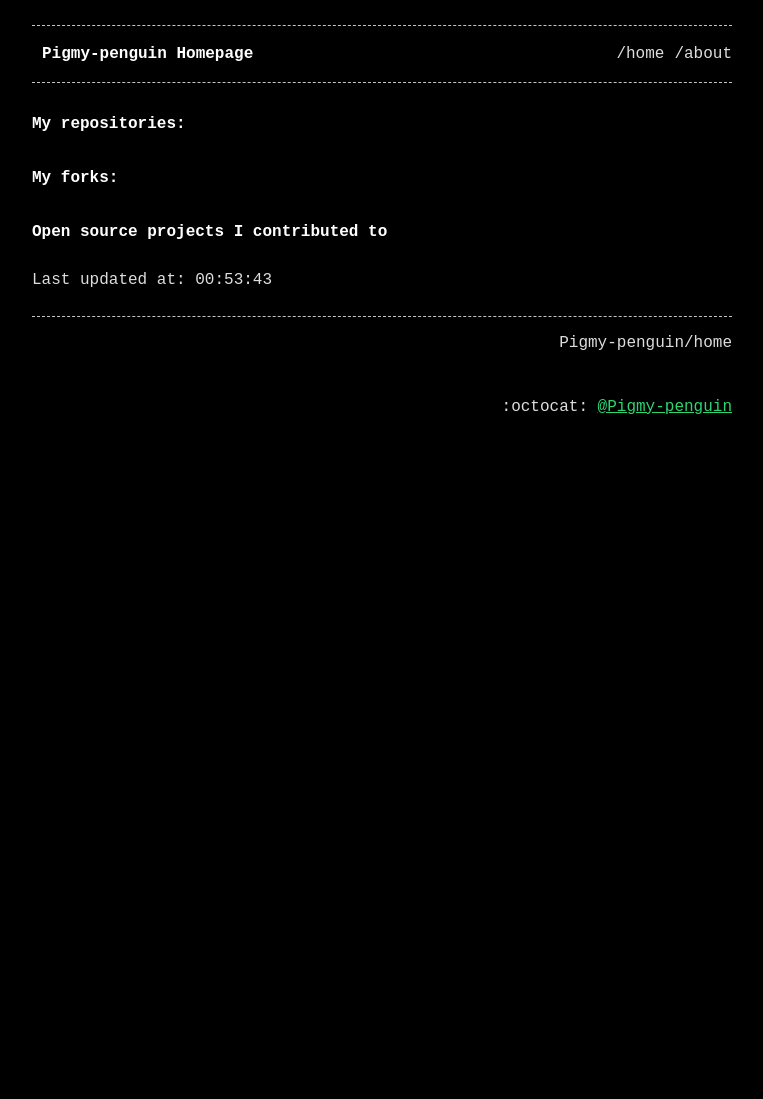
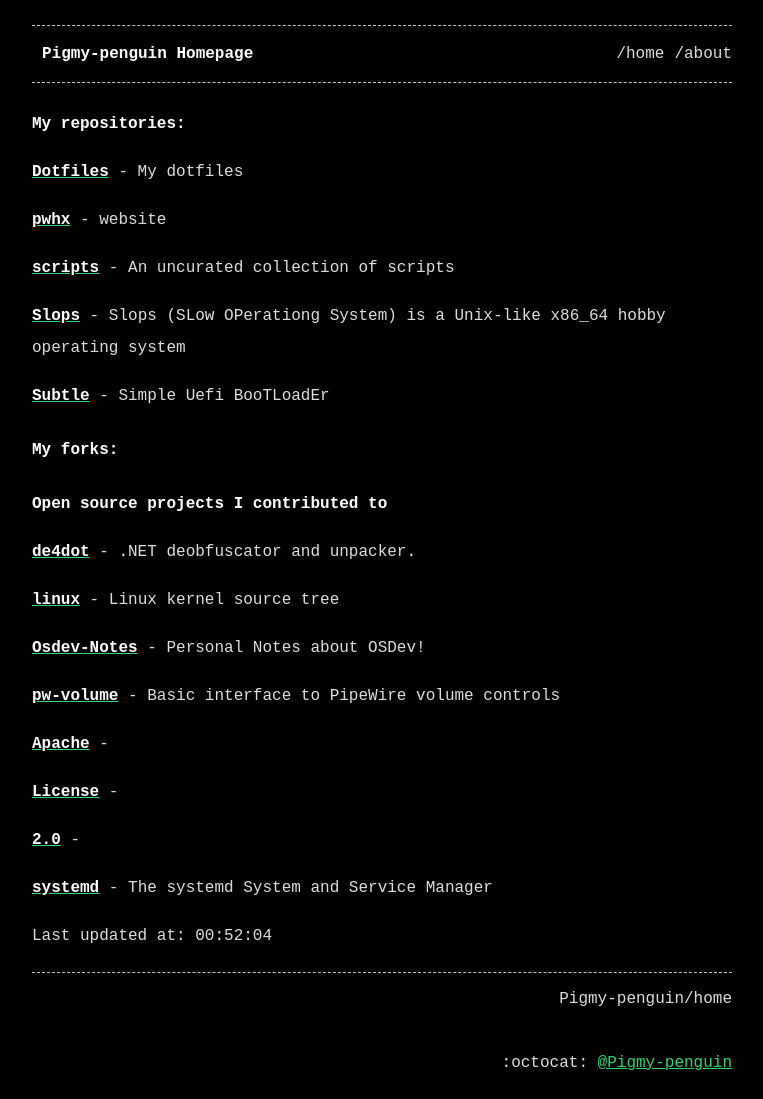
Before and after one commit to Pigmy-penguin/Pigmy-penguin.github.io, a Jekyll site: the page built from index.md, in a window 1280 px wide. Shown: the whole page, without its empty margins (258-1021 px from the left). Built offline with Jekyll 4.4.1, drawn with Linux system fonts in a browser that asks for light colours; before the commit the page ends 900 px from its top, so only the background shows below that.

Commit message:
Auto updating the website

```diff
--- a/index.md
+++ b/index.md
@@ -7,8 +7,34 @@ title: Pigmy-penguin Homepage
 
 ## My repositories:
 
+[**Dotfiles**](https://github.com/Pigmy-penguin/Dotfiles) - My dotfiles
+
+[**pwhx**](https://github.com/Pigmy-penguin/pwhx) - website
+
+[**scripts**](https://github.com/Pigmy-penguin/scripts) - An uncurated collection of scripts
+
+[**Slops**](https://github.com/Pigmy-penguin/Slops) - Slops (SLow OPerationg System) is a Unix-like x86_64 hobby operating system
+
+[**Subtle**](https://github.com/Pigmy-penguin/Subtle) - Simple Uefi BooTLoadEr
+
 ## My forks:
 ### Open source projects I contributed to
 
+[**de4dot**](https://github.com/Pigmy-penguin/de4dot) - .NET deobfuscator and unpacker.
 
-Last updated at: 00:53:43
+[**linux**](https://github.com/Pigmy-penguin/linux) - Linux kernel source tree
+
+[**Osdev-Notes**](https://github.com/Pigmy-penguin/Osdev-Notes) - Personal Notes about OSDev!
+
+[**pw-volume**](https://github.com/Pigmy-penguin/pw-volume) - Basic interface to PipeWire volume controls
+
+[**Apache**](https://github.com/Pigmy-penguin/Apache) -
+
+[**License**](https://github.com/Pigmy-penguin/License) -
+
+[**2.0**](https://github.com/Pigmy-penguin/2.0) -
+
+[**systemd**](https://github.com/Pigmy-penguin/systemd) - The systemd System and Service Manager
+
+
+Last updated at: 00:52:04
```
Also changed, not shown: 2 other files.
